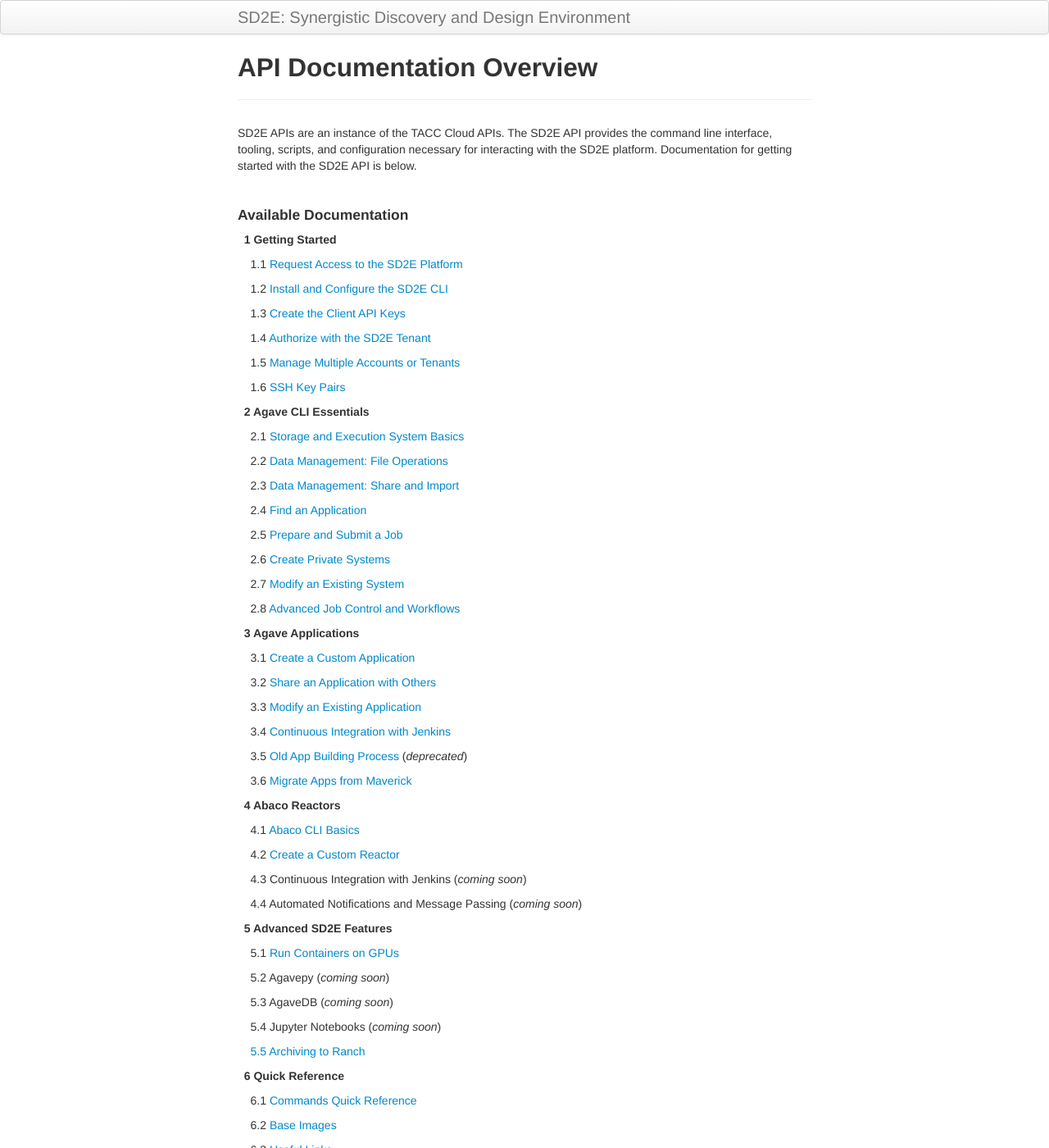
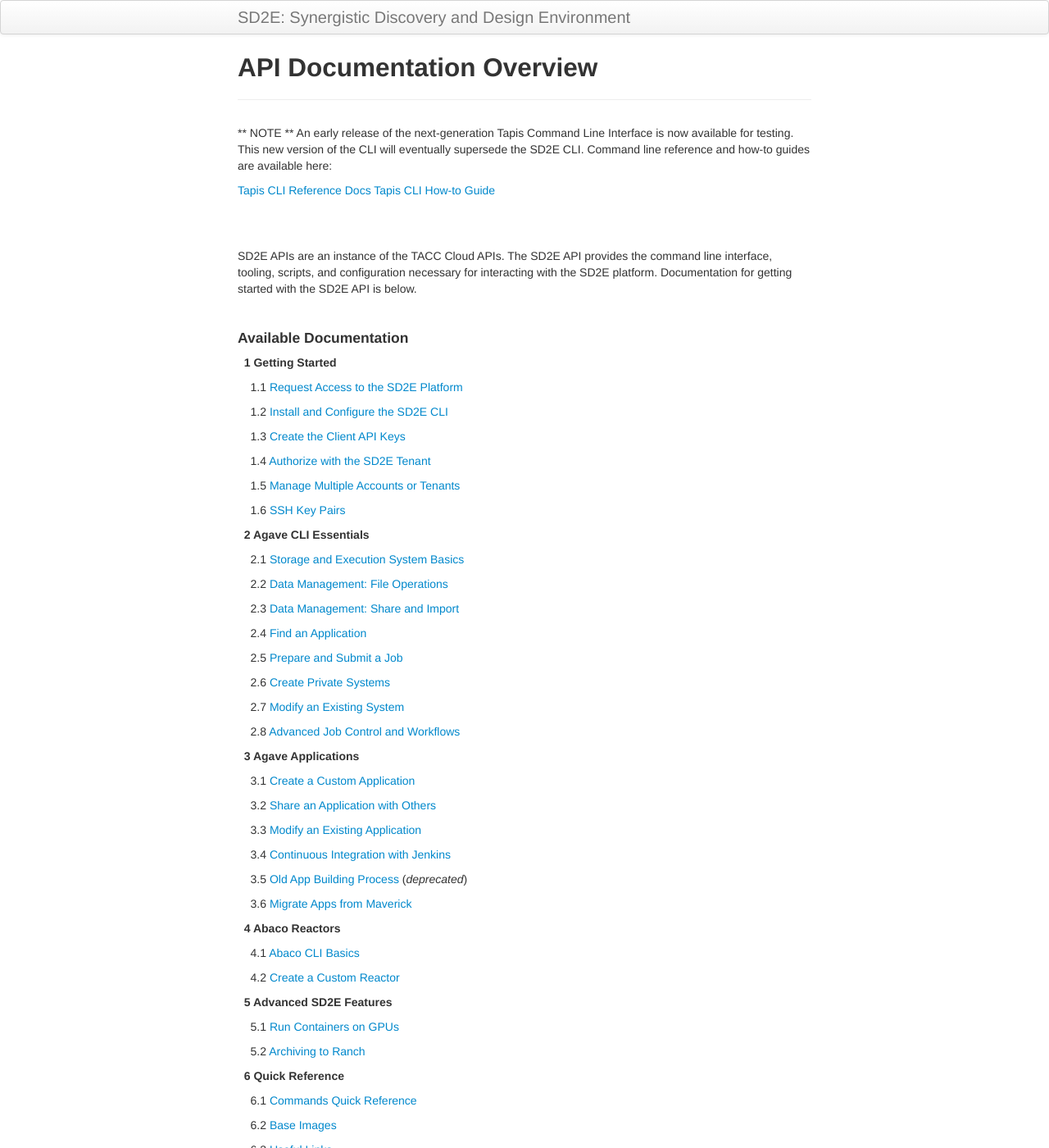
Before and after one commit to SD2E/api-user-guide, a Jekyll site: the page built from index.md, in a window 1280 px wide and 1400 px high. Shown: the whole window at 82% size. Built offline with Jekyll 4.4.1, drawn with Linux system fonts in a browser that asks for light colours.

Commit message:
adding note about the next gen tapis cli

```diff
--- a/index.md
+++ b/index.md
@@ -3,6 +3,17 @@ layout: page
 title: API Documentation Overview
 tagline:
 ---
+
+** NOTE ** An early release of the next-generation Tapis Command Line Interface
+is now available for testing. This new version of the CLI will eventually supersede
+the SD2E CLI. Command line reference and how-to guides are available here:
+
+[Tapis CLI Reference Docs](https://tapis-cli.readthedocs.io/en/latest/)
+[Tapis CLI How-to Guide](https://tapis-cli-how-to-guide.readthedocs.io/en/latest/)
+
+
+<br><br>
+
 
 SD2E APIs are an instance of the TACC Cloud APIs. The SD2E API provides the command
 line interface, tooling, scripts, and configuration necessary for interacting with
@@ -66,22 +77,12 @@ the SD2E platform. Documentation for getting started with the SD2E API is below.
 
 &nbsp;&nbsp;&nbsp;&nbsp;4.2 [Create a Custom Reactor](docs/04.abaco_custom_reactor.html)
 
-&nbsp;&nbsp;&nbsp;&nbsp;4.3 Continuous Integration with Jenkins (*coming soon*)
-
-&nbsp;&nbsp;&nbsp;&nbsp;4.4 Automated Notifications and Message Passing (*coming soon*)
-
 
 &nbsp;&nbsp;**5 Advanced SD2E Features**
 
 &nbsp;&nbsp;&nbsp;&nbsp;5.1 [Run Containers on GPUs](docs/05.container_gpu.md)
 
-&nbsp;&nbsp;&nbsp;&nbsp;5.2 Agavepy (*coming soon*)
-
-&nbsp;&nbsp;&nbsp;&nbsp;5.3 AgaveDB (*coming soon*)
-
-&nbsp;&nbsp;&nbsp;&nbsp;5.4 Jupyter Notebooks (*coming soon*)
-
-&nbsp;&nbsp;&nbsp;&nbsp;[5.5 Archiving to Ranch](docs/05.archiving_ranch.md)
+&nbsp;&nbsp;&nbsp;&nbsp;5.2 [Archiving to Ranch](docs/05.archiving_ranch.md)
 
 
 &nbsp;&nbsp;**6 Quick Reference**
```
